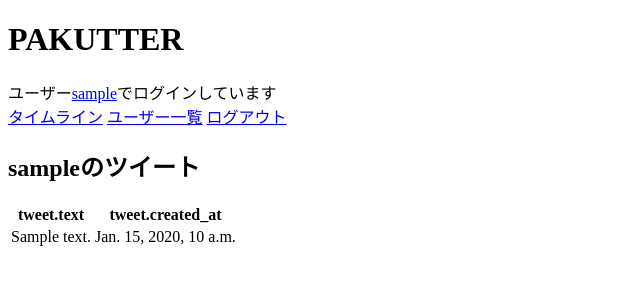
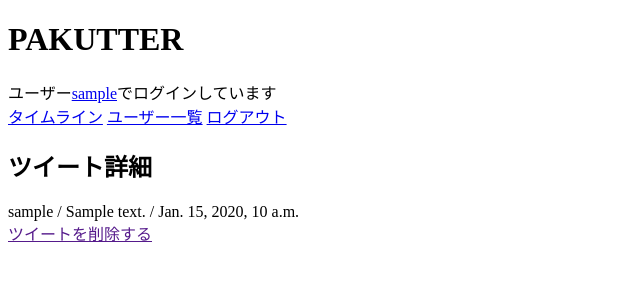
Before and after one commit to dharada1/p-chat-api, a Django app: page /pakutter/tweet/1/ in a window 1280 px wide. Shown: the top 300 px of the page, without its empty margins (0-640 px from the left). Run offline with Django 3.2, Linux system fonts and the light colour scheme; a user stored in the database is signed in; tables that the repository leaves empty hold one stand-in row (values such as "Sample post").

Commit message:
微調整

```diff
--- a/pakutter/templates/index.html
+++ b/pakutter/templates/index.html
@@ -14,7 +14,7 @@
     <table class="tweets">
       <thead>
         <tr>
-          <th>user_id</th>
+          <th>ユーザー名</th>
           <th>text</th>
           <th>created_at</th>
         </tr>
@@ -22,8 +22,8 @@
       <tbody>
         {% for tweet in tweet_list %}
           <tr>
-            <td><a href="/pakutter/user/{{tweet.user.id}}/">{{ tweet.user.id }}</td>
-            <td>{{ tweet.text }}</td>
+            <td><a href="/pakutter/user/{{tweet.user.id}}/">{{ tweet.user.username }}</td>
+            <td><a href="/pakutter/tweet/{{tweet.id}}/">{{ tweet.text }}</td>
             <td>{{ tweet.created_at }}</td>
         {% endfor %}
       </tbody>
--- a/pakutter/templates/tweet_detail.html
+++ b/pakutter/templates/tweet_detail.html
@@ -1,30 +1,11 @@
 {% extends 'base.html' %}
 
 {% block content %}
-  <!-- <h2>{{ user.username }}</h2>
-  <form action="/pakutter/user/{{user.id}}/follow/" method="post">
-    {% csrf_token %}
-    <input type="submit" value="フォローする">
-  </form>
-
-  <form action="/pakutter/user/{{user.id}}/unfollow/" method="post">
-    {% csrf_token %}
-    <input type="submit" value="リムーブ">
-  </form> -->
-
-  <h2>{{ poster.username }}のツイート</h2>
-    <table class="tweets">
-      <thead>
-        <tr>
-          <th>tweet.text</th>
-          <th>tweet.created_at</th>
-        </tr>
-      </thead>
-      <tbody>
-          <tr>
-            <td>{{ tweet.text }}</td>
-            <td>{{ tweet.created_at }}</td>
-      </tbody>
-    </table>
-
+  <h2>ツイート詳細</h2>
+  <div>
+    {{ poster.username }} / {{ tweet.text }} / {{ tweet.created_at }}
+  </div>
+  <div>
+    <a href="">ツイートを削除する</a>
+  </div>
 {%endblock%}
--- a/pakutter/urls.py
+++ b/pakutter/urls.py
@@ -17,5 +17,5 @@ urlpatterns = [
     # ex: /pakutter/tweet/
     url(r'^tweet/$', views.tweet, name='tweet'),
     # ex: /pakutter/tweet/1/
-    url(r'^tweet/(?P<tweet_id>[0-9]+)/$', views.detail, name='detail'),
+    url(r'^tweet/(?P<tweet_id>[0-9]+)/$', views.tweet_detail, name='detail'),
 ]
--- a/pakutter/views.py
+++ b/pakutter/views.py
@@ -89,7 +89,7 @@ def unfollow(request, user_id):
 
 # tweet毎の詳細画面
 @login_required
-def detail(request, tweet_id):
+def tweet_detail(request, tweet_id):
     tweet = Tweet.objects.filter(id = tweet_id).first()
     poster = User.objects.filter(id=tweet.user_id).first()
 
```
